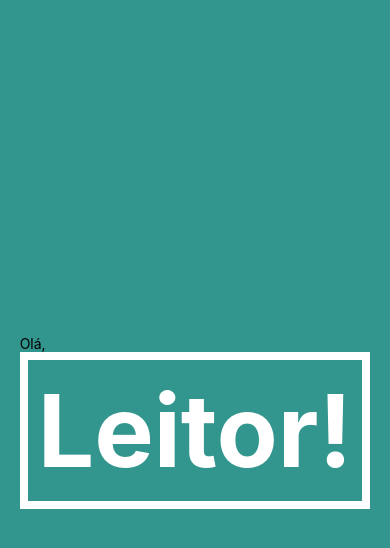
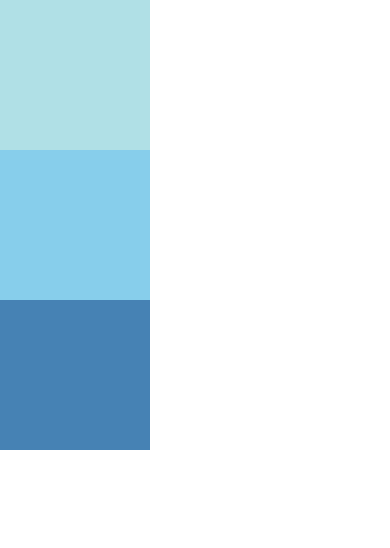
Before and after one commit to lenivaldo/projeto_um, a React Native app: screen / in a window 390 px wide. Shown: the top 548 px of the page. Built offline with nearby package versions, Linux system fonts and the light colour scheme.

Commit message:
estudando layot

```diff
--- a/App.js
+++ b/App.js
@@ -1,15 +1,24 @@
 import { StatusBar } from 'expo-status-bar';
 import { StyleSheet, Text, View } from 'react-native';
-import OlaMundo from './componentes/OlaMundo';
+//import OlaMundo from './componentes/OlaMundo';
+import DimensoesFixas from './componentes/DimensoesFixas';
+
 
 export default function App() {
   return (
+
+    <View>
+    <DimensoesFixas/>
+    <StatusBar style='auto'/>
+    </View>
+
+    /*
     <View style={styles.container}>
       <OlaMundo nome='Leitor'/>
       <StatusBar style='auto'/>
     </View>
 
-    /*
+
     <View style={styles.container}>
       <Text>Iniciando a revisão dos estudos de React Native!</Text>
       <StatusBar style="auto" />
--- /dev/null
+++ b/componentes/DimensoesFixas.js
@@ -0,0 +1,18 @@
+import React from "react";
+import { View } from "react-native";
+
+//Estudando layout
+
+class DimensoesFixas extends React.Component{
+    render(){
+        return(
+            <View style={{width: '100%', height: '100%', flexDirection: 'column'}}>
+                <View style={{width: 150, height: 150, backgroundColor: 'powderblue'}}/>
+                <View style={{width: 150, height: 150, backgroundColor: 'skyblue'}}/>
+                <View style={{width: 150, height: 150, backgroundColor: 'steelblue'}}/>
+            </View>
+        );
+    }
+}
+
+export default DimensoesFixas;
--- a/package.json
+++ b/package.json
@@ -14,7 +14,7 @@
     "expo-status-bar": "~1.3.0",
     "react": "17.0.2",
     "react-dom": "17.0.2",
-    "react-native": "0.68.1",
+    "react-native": "0.68.2",
     "react-native-web": "0.17.7"
   },
   "devDependencies": {
```
Also changed, not shown: 1 other file (tests, documents, lock files or other folders).
